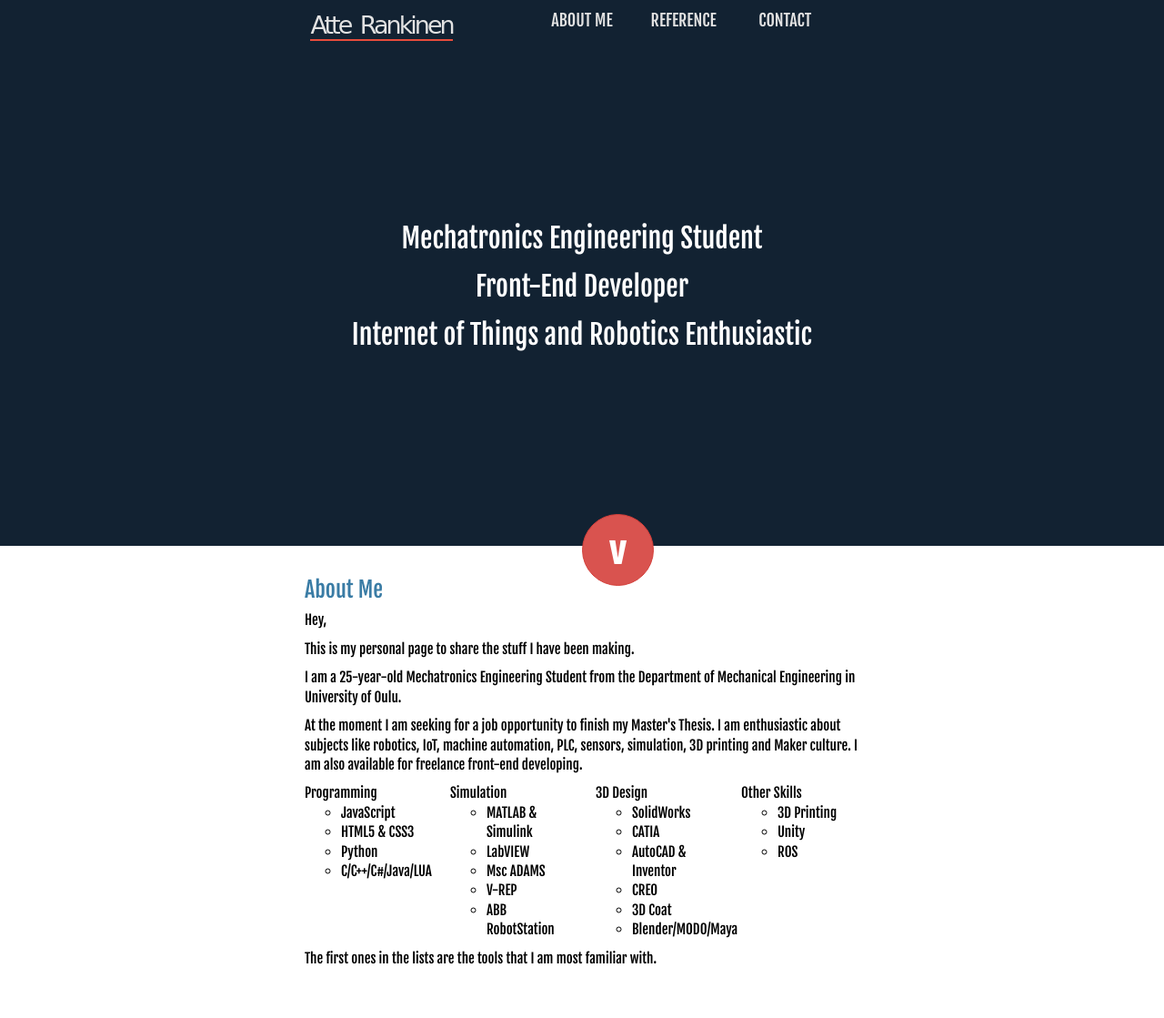
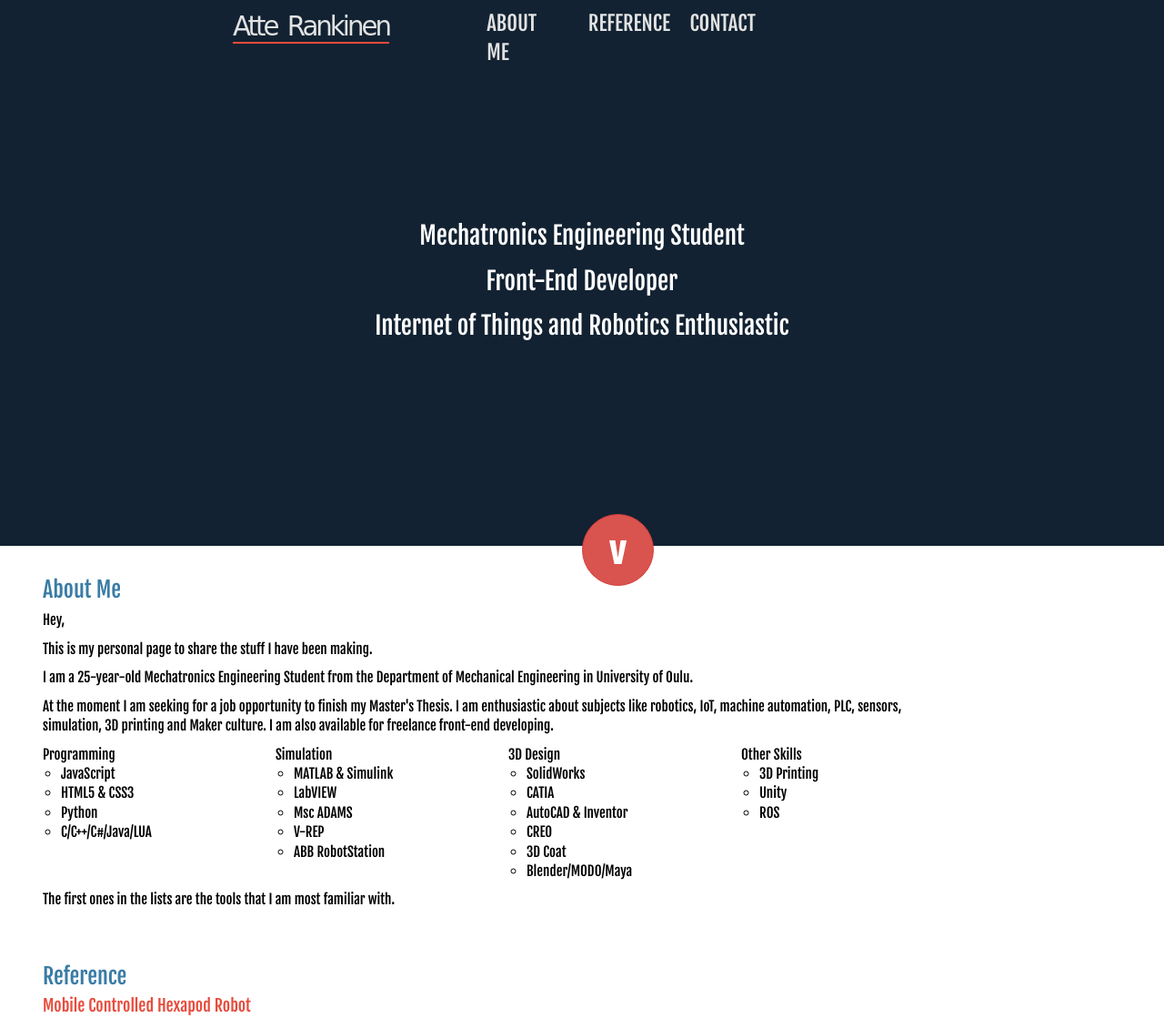
Before and after one commit to arankinen/arankinen.github.io, a plain HTML site: page index.html in a window 1280 px wide. Shown: the top 1119 px of the page at 91% size. Drawn offline with nearby package versions, Linux system fonts and the light colour scheme; a web font is replaced by a local one.

Commit message:
17.10
Changes

```diff
--- a/style.css
+++ b/style.css
@@ -16,8 +16,7 @@ h1 {
 	letter-spacing: -3px;
 	word-spacing: 5px;
   font-weight: normal;
-  font-size: 1.5em;
-  margin-right: 50px;
+  font-size: 1.3em;
 	display: inline;
 	position: relative;
 	border-bottom: 2px solid #e74c3c;
@@ -25,7 +24,7 @@ h1 {
 }
 
 h2 {
-  font-size: 2em;
+  font-size: 1.8em;
 	color: #fff;
 }
 
@@ -64,18 +63,16 @@ div#threejs {
 }
 
 nav#navigation {
-  padding: 10px 0 5px 0;
+  padding: 10px 0;
   text-transform: uppercase;
-	text-align: center;
-	font-size: 1.2em;
+	font-size: 1.5em;
 	color: #e2e2e2;
 	position: absolute;
-	width: 100%;
 	top: 0;
 	z-index: 3;
-	min-width: 500px;
+	min-width: 350px;
 	width: 50%;
-	left: 25%;
+	left: 20%;
 }
 
 nav#navigation>div>div:hover, nav#navigation>div>div:active {
@@ -91,10 +88,14 @@ header#banner {
 }
 
 section {
-	min-width: 500px;
-	width: 50%;
+	min-width: 350px;
+	width: 80%;
 	position: relative;
-	left: 25%;
+	left: 2.5%;
+}
+
+ul  {
+	padding: 0 0 0 20px;
 }
 
 ul li {
```
